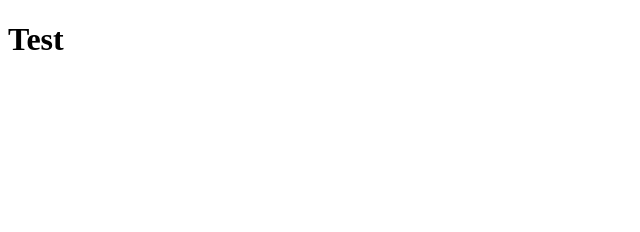
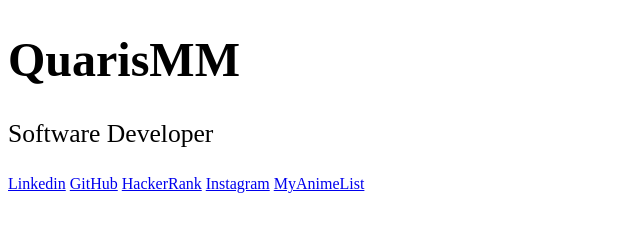
Before and after one commit to MuratcanLaloglu/MuratcanLaloglu.github.io, a plain HTML site: page index.html in a window 1280 px wide. Shown: the whole page, without its empty margins (0-640 px from the left). Drawn offline with Linux system fonts and the light colour scheme.

Commit message:
Update index.html

```diff
--- a/index.html
+++ b/index.html
@@ -1,12 +1,23 @@
 <!DOCTYPE html>
 <html lang="en">
+
 <head>
     <meta charset="UTF-8">
     <meta http-equiv="X-UA-Compatible" content="IE=edge">
     <meta name="viewport" content="width=device-width, initial-scale=1.0">
     <title>QuarisMM</title>
 </head>
+
 <body>
-    <h1>Test</h1>
+    <div id="link">
+        <h1 style="font-size: 300%;">QuarisMM</h1>
+        <p style="font-size: 160%;">Software Developer</p>
+        <a href="https://www.linkedin.com/in/muratcan-laloglu-97a1301ba/" target="_blank" rel="noopener noreferrer">Linkedin</a>
+        <a href="https://github.com/QuarisMM" target="_blank" rel="noopener noreferrer">GitHub</a>
+        <a href="https://www.hackerrank.com/muratlaloglu9" target="_blank" rel="noopener noreferrer">HackerRank</a>
+        <a href="https://www.instagram.com/muratcanlaloglu/" target="_blank" rel="noopener noreferrer">Instagram</a>
+        <a href="https://myanimelist.net/profile/QuarisMM" target="_blank" rel="noopener noreferrer">MyAnimeList</a>
+    </div>
 </body>
+
 </html>
```
